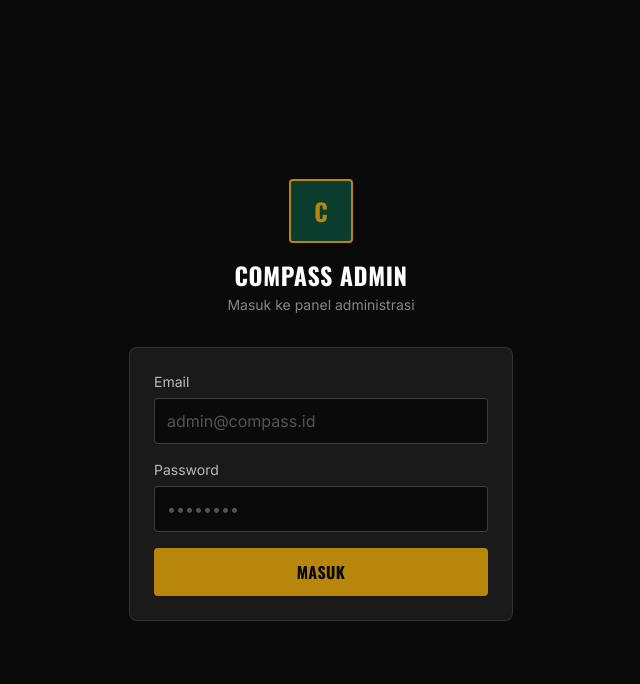
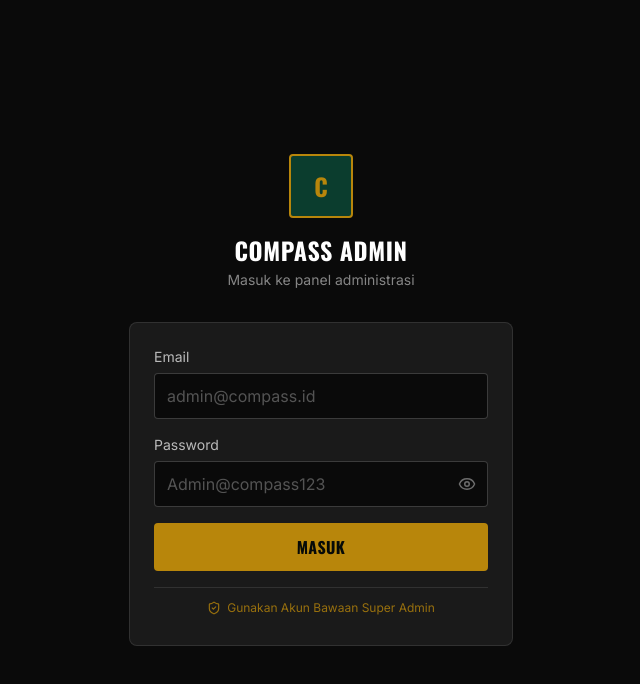
Before and after one commit to rafaelbrahmasta/compass-community, a React (Vite) app in the folder frontend/: page /admin/login in a window 1280 px wide. Shown: the top 684 px of the page, without its empty margins (319-959 px from the left). Built offline with nearby package versions, Linux system fonts and the light colour scheme; no server answers.

Commit message:
fix(auth): case-insensitive trimmed email, password visibility toggle, and autofill helper

```diff
--- a/frontend/src/pages/admin/AdminLogin.tsx
+++ b/frontend/src/pages/admin/AdminLogin.tsx
@@ -1,5 +1,6 @@
 import { useState } from 'react'
 import { useNavigate } from 'react-router-dom'
+import { Eye, EyeOff, ShieldCheck } from 'lucide-react'
 import { useAuth } from '../../context/AuthContext'
 import { adminLogin } from '../../services/endpoints'
 import toast from 'react-hot-toast'
@@ -7,15 +8,21 @@ import toast from 'react-hot-toast'
 export default function AdminLogin() {
   const [email, setEmail] = useState('')
   const [password, setPassword] = useState('')
+  const [showPassword, setShowPassword] = useState(false)
   const [loading, setLoading] = useState(false)
   const { login } = useAuth()
   const navigate = useNavigate()
+
+  const handleFillDefault = () => {
+    setEmail('admin@compass.id')
+    setPassword('Admin@compass123')
+  }
 
   const handleSubmit = async (e: React.FormEvent) => {
     e.preventDefault()
     setLoading(true)
     try {
-      const res = await adminLogin(email, password)
+      const res = await adminLogin(email.trim(), password)
       const { token, admin } = res.data.data
       login(token, admin)
       toast.success('Login berhasil!')
@@ -53,22 +60,42 @@ export default function AdminLogin() {
           </div>
           <div>
             <label className="block text-white/70 text-sm mb-1.5">Password</label>
-            <input
-              type="password"
-              value={password}
-              onChange={e => setPassword(e.target.value)}
-              required
-              className="w-full bg-dark border border-white/20 rounded px-3 py-2.5 text-white placeholder-white/30 focus:outline-none focus:border-gold transition-colors"
-              placeholder="••••••••"
-            />
+            <div className="relative">
+              <input
+                type={showPassword ? 'text' : 'password'}
+                value={password}
+                onChange={e => setPassword(e.target.value)}
+                required
+                className="w-full bg-dark border border-white/20 rounded px-3 py-2.5 pr-10 text-white placeholder-white/30 focus:outline-none focus:border-gold transition-colors"
+                placeholder="Admin@compass123"
+              />
+              <button
+                type="button"
+                onClick={() => setShowPassword(!showPassword)}
+                className="absolute right-3 top-1/2 -translate-y-1/2 text-white/40 hover:text-white transition-colors"
+              >
+                {showPassword ? <EyeOff size={18} /> : <Eye size={18} />}
+              </button>
+            </div>
           </div>
           <button
             type="submit"
             disabled={loading}
-            className="w-full btn-gold py-3 rounded disabled:opacity-50 disabled:cursor-not-allowed"
+            className="w-full btn-gold py-3 rounded disabled:opacity-50 disabled:cursor-not-allowed font-bold"
           >
             {loading ? 'Memproses...' : 'Masuk'}
           </button>
+
+          <div className="pt-2 border-t border-white/10 text-center">
+            <button
+              type="button"
+              onClick={handleFillDefault}
+              className="inline-flex items-center gap-1.5 text-xs text-gold/80 hover:text-gold hover:underline transition-colors py-1"
+            >
+              <ShieldCheck size={14} />
+              <span>Gunakan Akun Bawaan Super Admin</span>
+            </button>
+          </div>
         </form>
       </div>
     </div>
```
Also changed, not shown: 1 other file (tests, documents, lock files or other folders).
